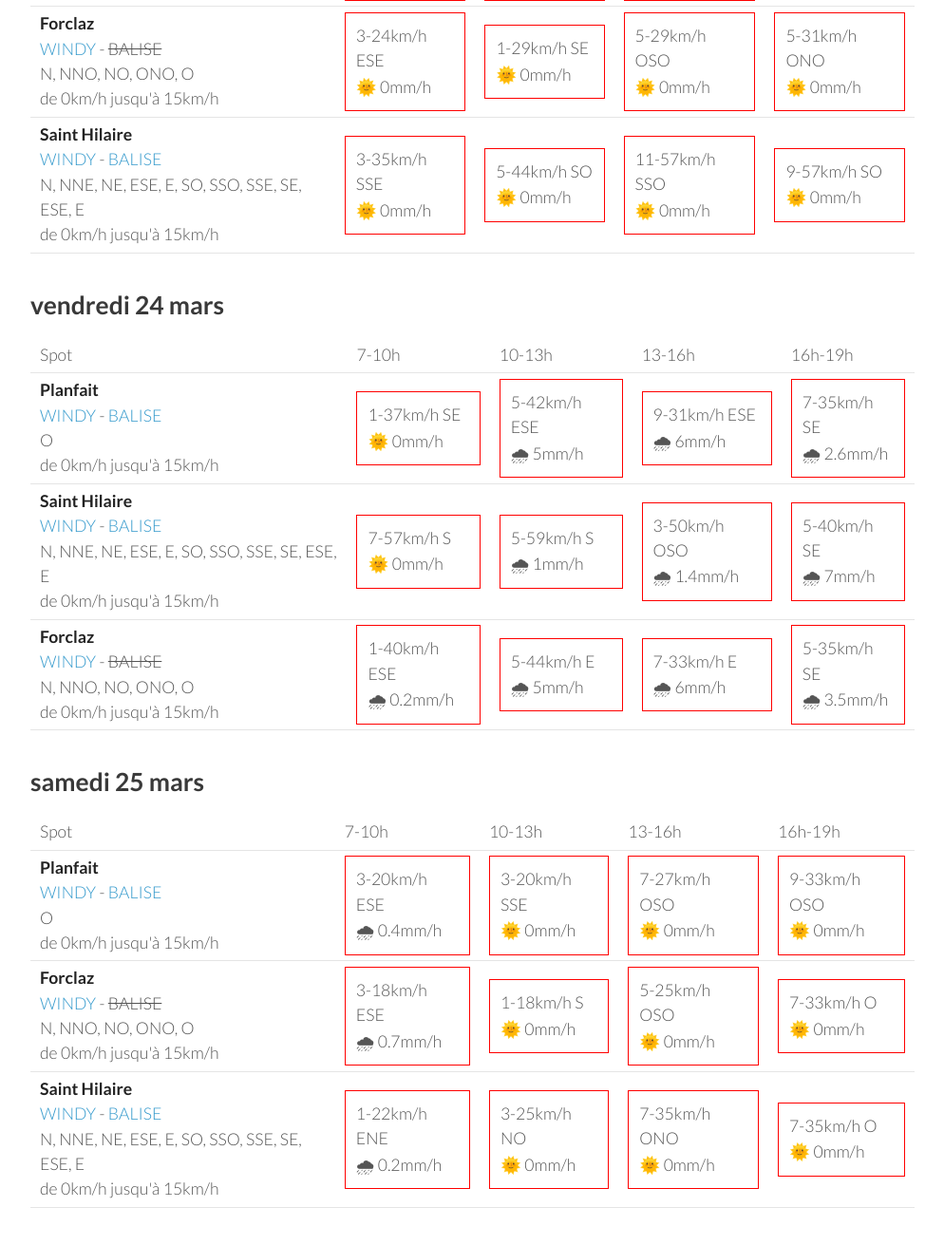
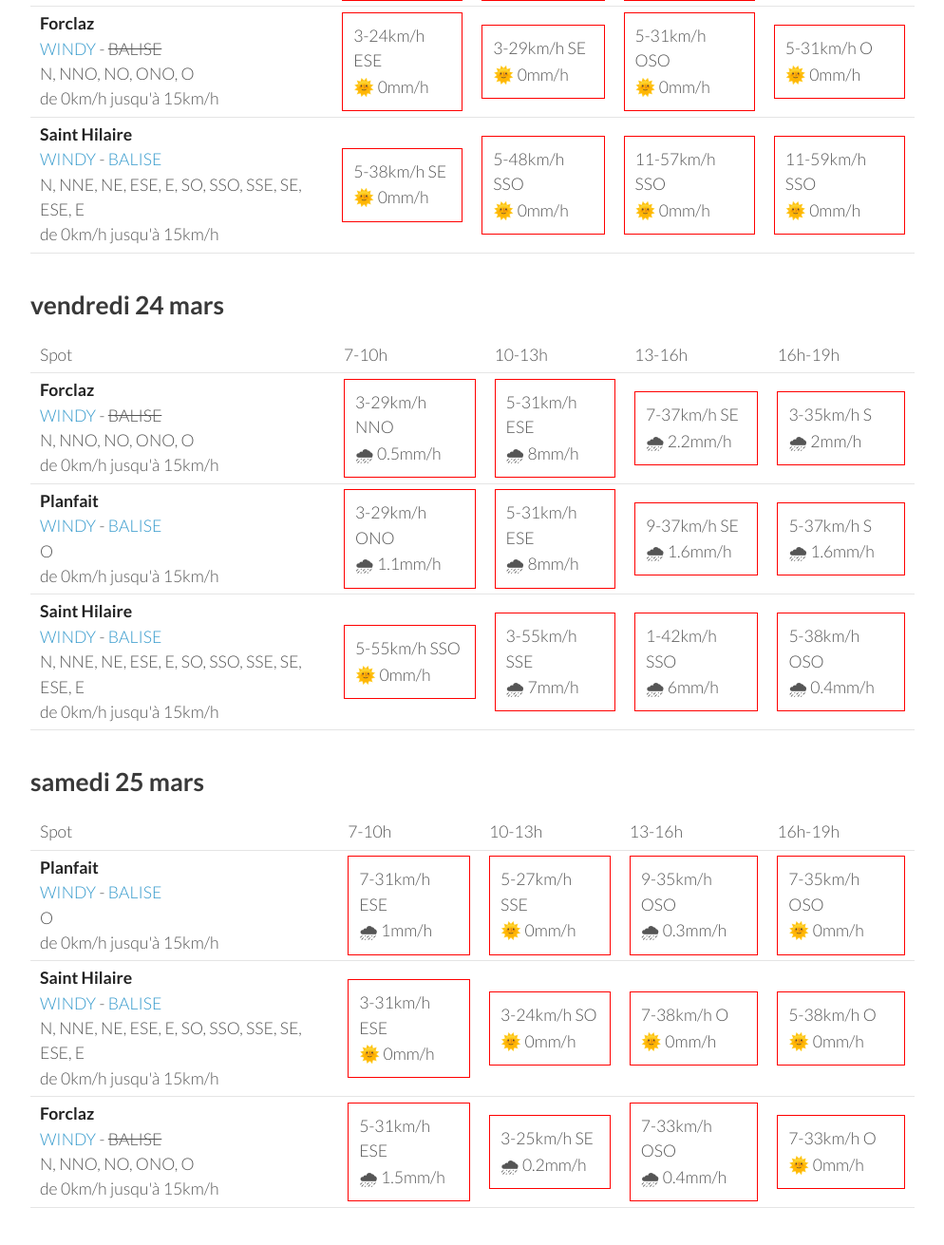
Before and after one commit to parapente-dans-le-nord/parapente-dans-le-nord.github.io, a Jekyll site: the page built from alpes_nord.markdown, in a window 1280 px wide and 1400 px high, scrolled down 1962 px. Shown: the top 1311 px of the window at 95% size, without its empty margins (26-1020 px from the left). Built offline with Jekyll 4.4.1, drawn with Linux system fonts in a browser that asks for light colours; some of the changed text lies outside the part shown.

Commit message:
update index.markdown

```diff
--- a/alpes_nord.markdown
+++ b/alpes_nord.markdown
@@ -114,8 +114,8 @@ page mise à jour le lundi 20 mars 19:25
         <td><strong>Planfait</strong><br><a href="https://windy.com/45.853/6.223?45.415,6.223,8">WINDY</a> - <span class=""><a href="https://www.openwindmap.org/PP496">BALISE</a> </span><br> <span class="vent-favorable">O</span><br><span class="force-vent">de 0km/h jusqu'à 15km/h</span> </td>
 
             <td><div class="not-flyable"><p>5-9km/h ESE</p><p>🌞 0mm/h</p></div></td>
-            <td><div class="not-flyable"><p>1-22km/h SO</p><p>🌞 0mm/h</p></div></td>
-            <td><div class="not-flyable"><p>3-22km/h O</p><p>🌞 0mm/h</p></div></td>
+            <td><div class="not-flyable"><p>1-18km/h OSO</p><p>🌞 0mm/h</p></div></td>
+            <td><div class="not-flyable"><p>3-27km/h OSO</p><p>🌞 0mm/h</p></div></td>
             <td><div class="not-flyable"><p>5-25km/h ONO</p><p>🌞 0mm/h</p></div></td>
 
 
@@ -124,8 +124,8 @@ page mise à jour le lundi 20 mars 19:25
         <td><strong>Forclaz</strong><br><a href="https://windy.com/45.814/6.247?45.375,6.246,8,m:eVwaglz">WINDY</a> - <span class="no-balise"> BALISE </span><br> <span class="vent-favorable">N, NNO, NO, ONO, O</span><br><span class="force-vent">de 0km/h jusqu'à 15km/h</span> </td>
 
             <td><div class="not-flyable"><p>5-9km/h ENE</p><p>🌞 0mm/h</p></div></td>
-            <td><div class="not-flyable"><p>1-24km/h SSO</p><p>🌞 0mm/h</p></div></td>
-            <td><div class="not-flyable"><p>3-22km/h ONO</p><p>🌞 0mm/h</p></div></td>
+            <td><div class="not-flyable"><p>1-18km/h SO</p><p>🌞 0mm/h</p></div></td>
+            <td><div class="not-flyable"><p>3-27km/h ONO</p><p>🌞 0mm/h</p></div></td>
             <td><div class="not-flyable"><p>5-25km/h ONO</p><p>🌞 0mm/h</p></div></td>
 
 
@@ -135,7 +135,7 @@ page mise à jour le lundi 20 mars 19:25
 
             <td><div class="not-flyable"><p>1-3km/h OSO</p><p>🌞 0mm/h</p></div></td>
             <td><div class="not-flyable"><p>3-18km/h O</p><p>🌞 0mm/h</p></div></td>
-            <td><div class="not-flyable"><p>5-29km/h SO</p><p>🌞 0mm/h</p></div></td>
+            <td><div class="not-flyable"><p>3-27km/h OSO</p><p>🌞 0mm/h</p></div></td>
             <td><div class="not-flyable"><p>5-33km/h OSO</p><p>🌞 0mm/h</p></div></td>
 
 
@@ -161,8 +161,8 @@ page mise à jour le lundi 20 mars 19:25
 
             <td><div class="not-flyable"><p>5-24km/h ESE</p><p>🌞 0mm/h</p></div></td>
             <td><div class="not-flyable"><p>3-27km/h SSE</p><p>🌞 0mm/h</p></div></td>
-            <td><div class="not-flyable"><p>5-27km/h OSO</p><p>🌞 0mm/h</p></div></td>
-            <td><div class="not-flyable"><p>5-29km/h O</p><p>🌞 0mm/h</p></div></td>
+            <td><div class="not-flyable"><p>5-29km/h OSO</p><p>🌞 0mm/h</p></div></td>
+            <td><div class="not-flyable"><p>5-31km/h O</p><p>🌞 0mm/h</p></div></td>
 
 
     </tr>
@@ -170,19 +170,19 @@ page mise à jour le lundi 20 mars 19:25
         <td><strong>Forclaz</strong><br><a href="https://windy.com/45.814/6.247?45.375,6.246,8,m:eVwaglz">WINDY</a> - <span class="no-balise"> BALISE </span><br> <span class="vent-favorable">N, NNO, NO, ONO, O</span><br><span class="force-vent">de 0km/h jusqu'à 15km/h</span> </td>
 
             <td><div class="not-flyable"><p>3-24km/h ESE</p><p>🌞 0mm/h</p></div></td>
-            <td><div class="not-flyable"><p>1-29km/h SE</p><p>🌞 0mm/h</p></div></td>
-            <td><div class="not-flyable"><p>5-29km/h OSO</p><p>🌞 0mm/h</p></div></td>
-            <td><div class="not-flyable"><p>5-31km/h ONO</p><p>🌞 0mm/h</p></div></td>
+            <td><div class="not-flyable"><p>3-29km/h SE</p><p>🌞 0mm/h</p></div></td>
+            <td><div class="not-flyable"><p>5-31km/h OSO</p><p>🌞 0mm/h</p></div></td>
+            <td><div class="not-flyable"><p>5-31km/h O</p><p>🌞 0mm/h</p></div></td>
 
 
     </tr>
 <tr>
         <td><strong>Saint Hilaire</strong><br><a href="https://windy.com/45.307/5.888?45.087,5.889,9,m:eUFagkX">WINDY</a> - <span class=""><a href="http://www.balisemeteo.com/balise.php?idBalise=61">BALISE</a> </span><br> <span class="vent-favorable">N, NNE, NE, ESE, E, SO, SSO, SSE, SE, ESE, E</span><br><span class="force-vent">de 0km/h jusqu'à 15km/h</span> </td>
 
-            <td><div class="not-flyable"><p>3-35km/h SSE</p><p>🌞 0mm/h</p></div></td>
-            <td><div class="not-flyable"><p>5-44km/h SO</p><p>🌞 0mm/h</p></div></td>
+            <td><div class="not-flyable"><p>5-38km/h SE</p><p>🌞 0mm/h</p></div></td>
+            <td><div class="not-flyable"><p>5-48km/h SSO</p><p>🌞 0mm/h</p></div></td>
             <td><div class="not-flyable"><p>11-57km/h SSO</p><p>🌞 0mm/h</p></div></td>
-            <td><div class="not-flyable"><p>9-57km/h SO</p><p>🌞 0mm/h</p></div></td>
+            <td><div class="not-flyable"><p>11-59km/h SSO</p><p>🌞 0mm/h</p></div></td>
 
 
     </tr>
@@ -203,32 +203,32 @@ page mise à jour le lundi 20 mars 19:25
       <td>16h-19h</td>
     </tr>
 <tr>
+        <td><strong>Forclaz</strong><br><a href="https://windy.com/45.814/6.247?45.375,6.246,8,m:eVwaglz">WINDY</a> - <span class="no-balise"> BALISE </span><br> <span class="vent-favorable">N, NNO, NO, ONO, O</span><br><span class="force-vent">de 0km/h jusqu'à 15km/h</span> </td>
+
+            <td><div class="not-flyable"><p>3-29km/h NNO</p><p>🌧 0.5mm/h</p></div></td>
+            <td><div class="not-flyable"><p>5-31km/h ESE</p><p>🌧 8mm/h</p></div></td>
+            <td><div class="not-flyable"><p>7-37km/h SE</p><p>🌧 2.2mm/h</p></div></td>
+            <td><div class="not-flyable"><p>3-35km/h S</p><p>🌧 2mm/h</p></div></td>
+
+
+    </tr>
+<tr>
         <td><strong>Planfait</strong><br><a href="https://windy.com/45.853/6.223?45.415,6.223,8">WINDY</a> - <span class=""><a href="https://www.openwindmap.org/PP496">BALISE</a> </span><br> <span class="vent-favorable">O</span><br><span class="force-vent">de 0km/h jusqu'à 15km/h</span> </td>
 
-            <td><div class="not-flyable"><p>1-37km/h SE</p><p>🌞 0mm/h</p></div></td>
-            <td><div class="not-flyable"><p>5-42km/h ESE</p><p>🌧 5mm/h</p></div></td>
-            <td><div class="not-flyable"><p>9-31km/h ESE</p><p>🌧 6mm/h</p></div></td>
-            <td><div class="not-flyable"><p>7-35km/h SE</p><p>🌧 2.6mm/h</p></div></td>
+            <td><div class="not-flyable"><p>3-29km/h ONO</p><p>🌧 1.1mm/h</p></div></td>
+            <td><div class="not-flyable"><p>5-31km/h ESE</p><p>🌧 8mm/h</p></div></td>
+            <td><div class="not-flyable"><p>9-37km/h SE</p><p>🌧 1.6mm/h</p></div></td>
+            <td><div class="not-flyable"><p>5-37km/h S</p><p>🌧 1.6mm/h</p></div></td>
 
 
     </tr>
 <tr>
         <td><strong>Saint Hilaire</strong><br><a href="https://windy.com/45.307/5.888?45.087,5.889,9,m:eUFagkX">WINDY</a> - <span class=""><a href="http://www.balisemeteo.com/balise.php?idBalise=61">BALISE</a> </span><br> <span class="vent-favorable">N, NNE, NE, ESE, E, SO, SSO, SSE, SE, ESE, E</span><br><span class="force-vent">de 0km/h jusqu'à 15km/h</span> </td>
 
-            <td><div class="not-flyable"><p>7-57km/h S</p><p>🌞 0mm/h</p></div></td>
-            <td><div class="not-flyable"><p>5-59km/h S</p><p>🌧 1mm/h</p></div></td>
-            <td><div class="not-flyable"><p>3-50km/h OSO</p><p>🌧 1.4mm/h</p></div></td>
-            <td><div class="not-flyable"><p>5-40km/h SE</p><p>🌧 7mm/h</p></div></td>
-
-
-    </tr>
-<tr>
-        <td><strong>Forclaz</strong><br><a href="https://windy.com/45.814/6.247?45.375,6.246,8,m:eVwaglz">WINDY</a> - <span class="no-balise"> BALISE </span><br> <span class="vent-favorable">N, NNO, NO, ONO, O</span><br><span class="force-vent">de 0km/h jusqu'à 15km/h</span> </td>
-
-            <td><div class="not-flyable"><p>1-40km/h ESE</p><p>🌧 0.2mm/h</p></div></td>
-            <td><div class="not-flyable"><p>5-44km/h E</p><p>🌧 5mm/h</p></div></td>
-            <td><div class="not-flyable"><p>7-33km/h E</p><p>🌧 6mm/h</p></div></td>
-            <td><div class="not-flyable"><p>5-35km/h SE</p><p>🌧 3.5mm/h</p></div></td>
+            <td><div class="not-flyable"><p>5-55km/h SSO</p><p>🌞 0mm/h</p></div></td>
+            <td><div class="not-flyable"><p>3-55km/h SSE</p><p>🌧 7mm/h</p></div></td>
+            <td><div class="not-flyable"><p>1-42km/h SSO</p><p>🌧 6mm/h</p></div></td>
+            <td><div class="not-flyable"><p>5-38km/h OSO</p><p>🌧 0.4mm/h</p></div></td>
 
 
     </tr>
@@ -251,30 +251,30 @@ page mise à jour le lundi 20 mars 19:25
 <tr>
         <td><strong>Planfait</strong><br><a href="https://windy.com/45.853/6.223?45.415,6.223,8">WINDY</a> - <span class=""><a href="https://www.openwindmap.org/PP496">BALISE</a> </span><br> <span class="vent-favorable">O</span><br><span class="force-vent">de 0km/h jusqu'à 15km/h</span> </td>
 
-            <td><div class="not-flyable"><p>3-20km/h ESE</p><p>🌧 0.4mm/h</p></div></td>
-            <td><div class="not-flyable"><p>3-20km/h SSE</p><p>🌞 0mm/h</p></div></td>
-            <td><div class="not-flyable"><p>7-27km/h OSO</p><p>🌞 0mm/h</p></div></td>
-            <td><div class="not-flyable"><p>9-33km/h OSO</p><p>🌞 0mm/h</p></div></td>
+            <td><div class="not-flyable"><p>7-31km/h ESE</p><p>🌧 1mm/h</p></div></td>
+            <td><div class="not-flyable"><p>5-27km/h SSE</p><p>🌞 0mm/h</p></div></td>
+            <td><div class="not-flyable"><p>9-35km/h OSO</p><p>🌧 0.3mm/h</p></div></td>
+            <td><div class="not-flyable"><p>7-35km/h OSO</p><p>🌞 0mm/h</p></div></td>
+
+
+    </tr>
+<tr>
+        <td><strong>Saint Hilaire</strong><br><a href="https://windy.com/45.307/5.888?45.087,5.889,9,m:eUFagkX">WINDY</a> - <span class=""><a href="http://www.balisemeteo.com/balise.php?idBalise=61">BALISE</a> </span><br> <span class="vent-favorable">N, NNE, NE, ESE, E, SO, SSO, SSE, SE, ESE, E</span><br><span class="force-vent">de 0km/h jusqu'à 15km/h</span> </td>
+
+            <td><div class="not-flyable"><p>3-31km/h ESE</p><p>🌞 0mm/h</p></div></td>
+            <td><div class="not-flyable"><p>3-24km/h SO</p><p>🌞 0mm/h</p></div></td>
+            <td><div class="not-flyable"><p>7-38km/h O</p><p>🌞 0mm/h</p></div></td>
+            <td><div class="not-flyable"><p>5-38km/h O</p><p>🌞 0mm/h</p></div></td>
 
 
     </tr>
 <tr>
         <td><strong>Forclaz</strong><br><a href="https://windy.com/45.814/6.247?45.375,6.246,8,m:eVwaglz">WINDY</a> - <span class="no-balise"> BALISE </span><br> <span class="vent-favorable">N, NNO, NO, ONO, O</span><br><span class="force-vent">de 0km/h jusqu'à 15km/h</span> </td>
 
-            <td><div class="not-flyable"><p>3-18km/h ESE</p><p>🌧 0.7mm/h</p></div></td>
-            <td><div class="not-flyable"><p>1-18km/h S</p><p>🌞 0mm/h</p></div></td>
-            <td><div class="not-flyable"><p>5-25km/h OSO</p><p>🌞 0mm/h</p></div></td>
+            <td><div class="not-flyable"><p>5-31km/h ESE</p><p>🌧 1.5mm/h</p></div></td>
+            <td><div class="not-flyable"><p>3-25km/h SE</p><p>🌧 0.2mm/h</p></div></td>
+            <td><div class="not-flyable"><p>7-33km/h OSO</p><p>🌧 0.4mm/h</p></div></td>
             <td><div class="not-flyable"><p>7-33km/h O</p><p>🌞 0mm/h</p></div></td>
-
-
-    </tr>
-<tr>
-        <td><strong>Saint Hilaire</strong><br><a href="https://windy.com/45.307/5.888?45.087,5.889,9,m:eUFagkX">WINDY</a> - <span class=""><a href="http://www.balisemeteo.com/balise.php?idBalise=61">BALISE</a> </span><br> <span class="vent-favorable">N, NNE, NE, ESE, E, SO, SSO, SSE, SE, ESE, E</span><br><span class="force-vent">de 0km/h jusqu'à 15km/h</span> </td>
-
-            <td><div class="not-flyable"><p>1-22km/h ENE</p><p>🌧 0.2mm/h</p></div></td>
-            <td><div class="not-flyable"><p>3-25km/h NO</p><p>🌞 0mm/h</p></div></td>
-            <td><div class="not-flyable"><p>7-35km/h ONO</p><p>🌞 0mm/h</p></div></td>
-            <td><div class="not-flyable"><p>7-35km/h O</p><p>🌞 0mm/h</p></div></td>
 
 
     </tr>
```
Also changed, not shown: other parts of alpes_nord.markdown (+1 -1 lines).
